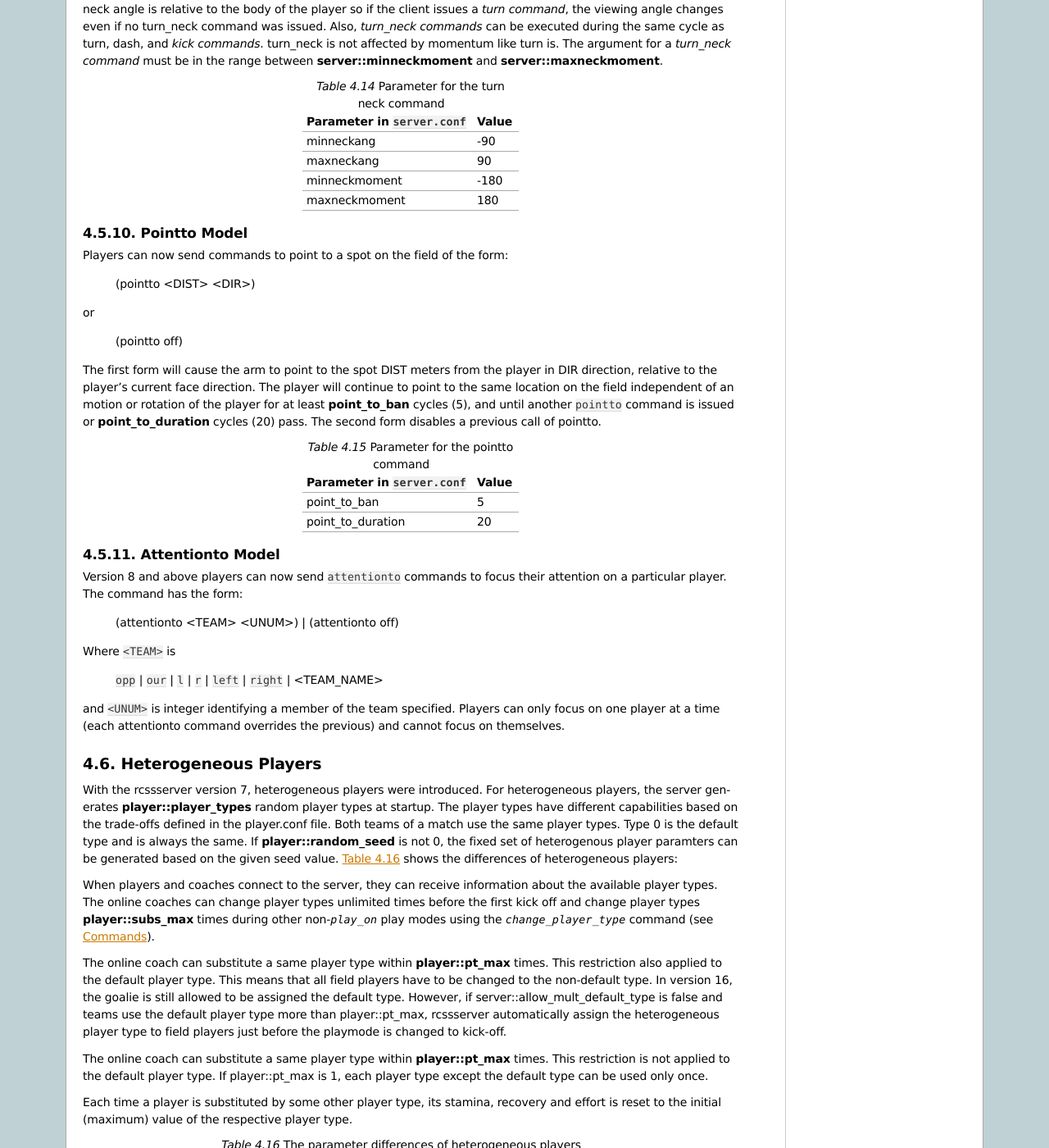
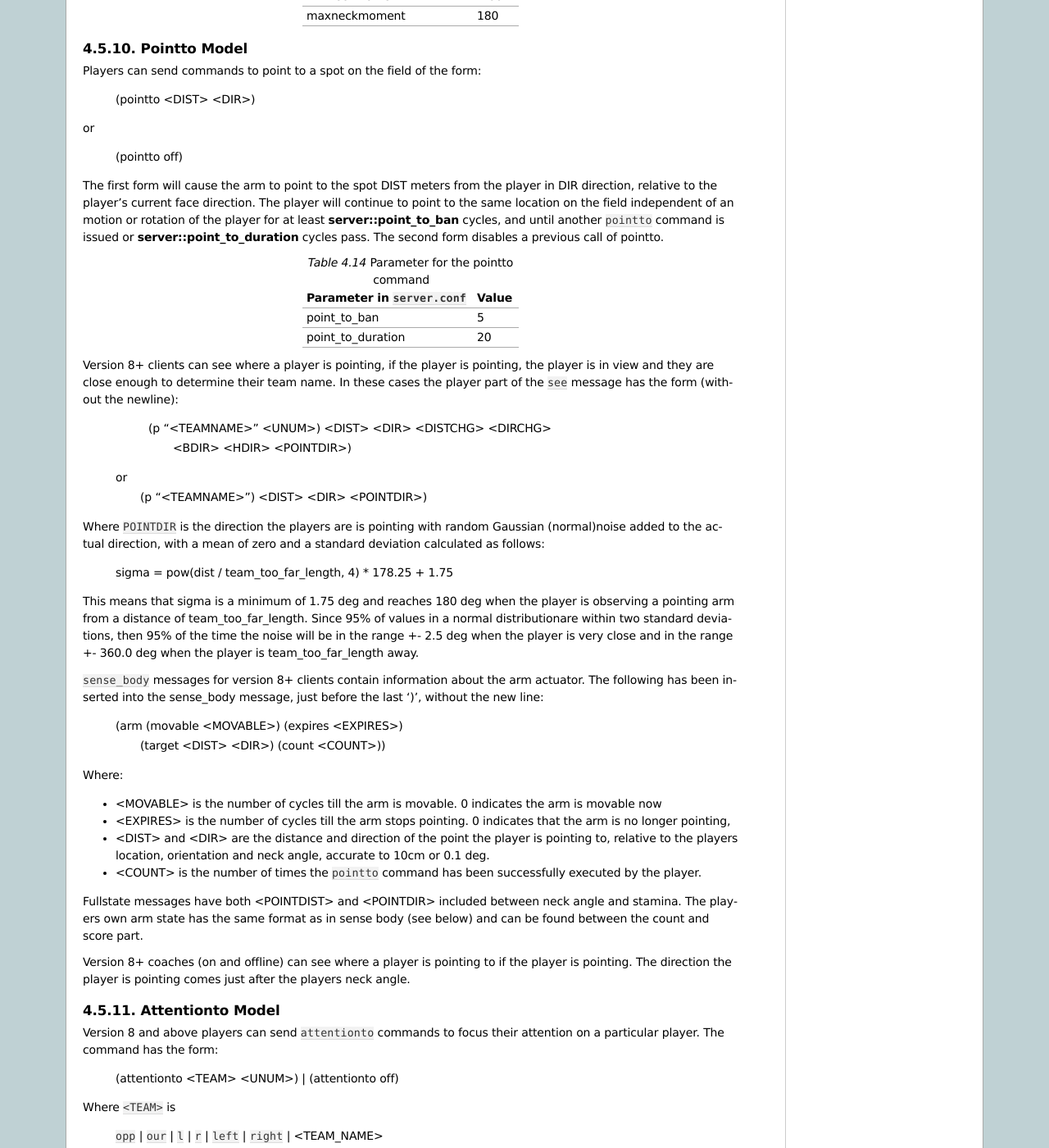
Before and after one commit to rcsoccersim/manual, a Sphinx documentation site: the page built from source/soccerserver.rst, in a window 1280 px wide and 1400 px high, scrolled down 22079 px. Shown: the whole window at 82% size. Built offline with Sphinx 7.4.7, drawn with Linux system fonts in a browser that asks for light colours; some of the changed text lies outside the part shown.

Commit message:
Fix contents.

```diff
--- a/source/soccerserver.rst
+++ b/source/soccerserver.rst
@@ -324,6 +324,12 @@
 With the current server.conf file this means that a player can hear at most
 one message from each team every second simulation cycle.
 
+If more messages arrive at the same time than the player can hear, the messages
+actually heard are chosen randomly.
+This rule does not include messages from the referee, or messages from oneself.
+From rcssserver 8.04, players can send ``attentionto`` commands to focus their attention on a particular player.
+
+
 ^^^^^^^^^^^^^^^^^^^^^^^^^^^^^^^^^^^^^^^^^^^^^^^^^^
 Focus
 ^^^^^^^^^^^^^^^^^^^^^^^^^^^^^^^^^^^^^^^^^^^^^^^^^^
@@ -337,8 +343,8 @@
 the player will hear one message from each team selected randomly from
 the messages available.
 
-This rule does not include messages from the referee, or messages from oneself.
-The way to focus is using Attentionto Model. It is described in the Section :ref:`sec-attentiontomodel`.
+The way to focus is using ``attentionto`` commands.
+See :ref:`sec-attentiontomodel` in detail.
 
 ^^^^^^^^^^^^^^^^^^^^^^^^^^^^^^^^^^^^^^^^^^^^^^^^^^
 Range of Communication
@@ -595,7 +601,7 @@
 
 There are 2 modes for all players, the asynchronous mode and the
 synchronous mode. The asynchronous mode is completely same as v.11 or
-older timer and is a default mode for all players including v.12
+older timer and is a default mode for all players including v.12 or above
 players. If players send the "(synch_see)" command, they enter to the
 synchronous mode and cannot return to the asynchronous mode. v.11 or
 older players also can use this command and the synchronous mode.
@@ -617,30 +623,9 @@
    +-----------+----------------------+----------------+
 
 In all view modes, rcssserver send see messages at
-**server::synch_see_offset** ms from the beginning
+**server::synch_see_offset** milli-seconds from the beginning
 of the cycle.
 
-Now, the player's maximum dash speed is restricted within
-**server::player_speed_max_min** and
-**server::player_speed_max**. In the heterogeneous player
-generation procedure, if the generated player type can run faster than
-**server::player_speed_max** or cannot run faster than
-**server::player_speed_max_min**, rcssserver rejects that type and try
-to regenerate another one.
-
-.. list-table::  Parameters for synchronous mode.
-   :name: param-synchronousmode
-   :header-rows: 1
-   :widths: 60 40
-
-   * - Parameter in server.conf
-     - Value
-   * - server::synch_see_offset
-     - 30
-   * - server::player_speed_max_min
-     - 0.8
-   * - server::player_speed_max
-     - 1.2
 
 ^^^^^^^^^^^^^^^^^^^^^^^^^^^^^^^^^^^^^^^^^^^^^^^^^^
 Visual Sensor Noise Model
@@ -1648,8 +1630,7 @@
 Pointto Model
 --------------------------------------------------
 
-Players can now send commands to point to a spot on the field of the
-form:
+Players can send commands to point to a spot on the field of the form:
 
   (pointto <DIST> <DIR>)
 
@@ -1662,9 +1643,9 @@
 face direction.
 The player will continue to point to the same location on the field
 independent of an motion or rotation of the player for at least
-**point_to_ban** cycles (5), and until another ``pointto`` command is
-issued or **point_to_duration** cycles (20) pass. The second form
-disables a previous call of pointto.
+**server::point_to_ban** cycles, and until another ``pointto`` command is
+issued or **server::point_to_duration** cycles pass.
+The second form disables a previous call of pointto.
 
 .. table:: Parameter for the pointto command
 
@@ -1676,14 +1657,52 @@
    |point_to_duration                                |  20       |
    +-------------------------------------------------+-----------+
 
+Version 8+ clients can see where a player is pointing, if the player is pointing, the player is in view and they are close enough to determine their team name.
+In these cases the player part of the ``see`` message has the form (without the newline):
+
+    (p "<TEAMNAME>" <UNUM>) <DIST> <DIR> <DISTCHG> <DIRCHG>
+                            <BDIR> <HDIR> <POINTDIR>)
+  or
+    (p "<TEAMNAME>") <DIST> <DIR> <POINTDIR>)
+
+Where ``POINTDIR`` is the direction the players are is pointing with random Gaussian (normal)noise added to the actual direction, with a mean of zero and a standard deviation calculated as follows:
+
+    sigma = pow(dist / team_too_far_length, 4) * 178.25 + 1.75
+
+This means that sigma is a minimum of 1.75 deg and reaches 180 deg
+when the player is observing a pointing arm from a distance of team_too_far_length.
+Since 95% of values in a normal distributionare within two standard deviations,
+then 95% of the time the noise will be in the range +- 2.5 deg when the player is very close and in the range +- 360.0 deg
+when the player is team_too_far_length away.
+
+``sense_body`` messages for version 8+ clients contain information about the arm actuator.
+The following has been inserted into the sense_body message, just before the last ')', without the new line:
+
+    (arm (movable <MOVABLE>) (expires <EXPIRES>)
+         (target <DIST> <DIR>) (count <COUNT>))
+
+Where:
+
+- <MOVABLE> is the number of cycles till the arm is movable. 0 indicates the arm is movable now
+- <EXPIRES> is the number of cycles till the arm stops pointing. 0 indicates that the arm is no longer pointing,
+- <DIST> and <DIR> are the distance and direction of the point the player is pointing to, relative to the players location, orientation and neck angle, accurate to 10cm or 0.1 deg.
+- <COUNT> is the number of times the ``pointto`` command has been successfully executed by the player.
+
+Fullstate messages have both <POINTDIST> and <POINTDIR> included between neck angle and stamina.
+The players own arm state has the same format as in sense body (see below) and can be found between the count and score part.
+
+Version 8+ coaches (on and offline) can see where a player is pointing to if the player is pointing.
+The direction the player is pointing comes just after the players neck angle.
+
+
 .. _sec-attentiontomodel:
 
 --------------------------------------------------
 Attentionto Model
 --------------------------------------------------
 
-Version 8 and above players can now send ``attentionto`` commands to focus
-their attention on a particular player. The command has the form:
+Version 8 and above players can send ``attentionto`` commands to focus their attention on a particular player.
+The command has the form:
 
   (attentionto <TEAM> <UNUM>) | (attentionto off)
 
@@ -1694,6 +1713,8 @@
 and ``<UNUM>`` is integer identifying a member of the team specified.
 Players can only focus on one player at a time (each attentionto command
 overrides the previous) and cannot focus on themselves.
+
+See :ref:`sec-sensormodels` in detail about the aural sensor.
 
 .. _sec-heterogeneousplayers:
 
```
Also changed, not shown: other parts of source/soccerserver.rst (+0 -3 lines).
